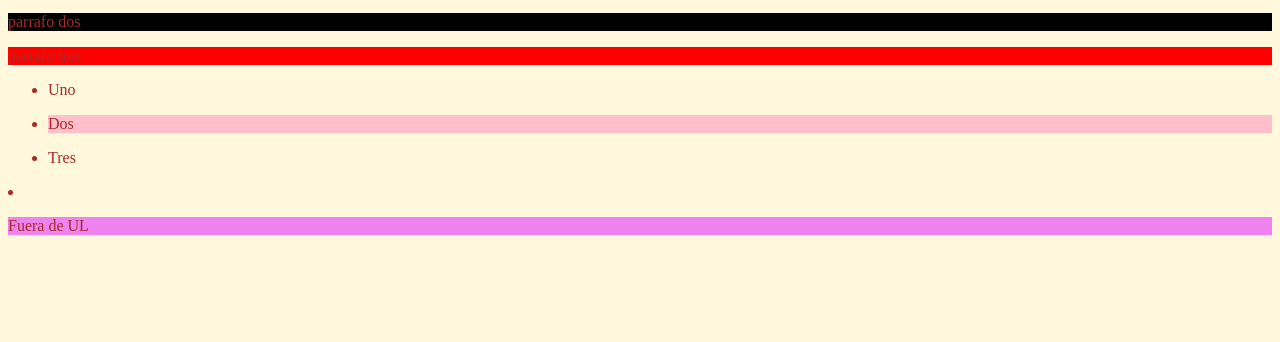
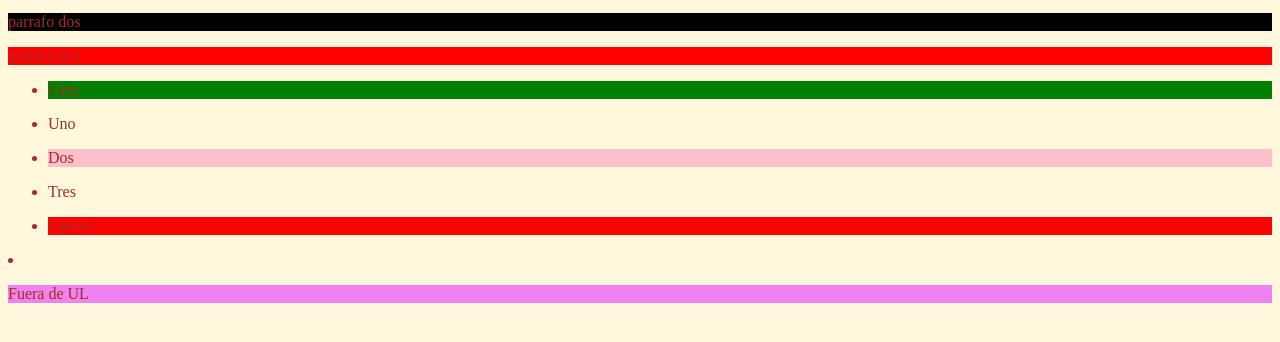
Before and after one commit to 2020-A-Python-GR1/py-reinoso-paul, a plain HTML site: page 04-scrapy/index.html in a window 1280 px wide. Shown: the part 218-560 px from the top of the page. Drawn offline with Linux system fonts and the light colour scheme.

Commit message:
etiquetas y creases

```diff
--- a/04-scrapy/index.html
+++ b/04-scrapy/index.html
@@ -48,9 +48,16 @@
         li > p {
             background-color: violet;
         }
+        li > p.epn {
+            background-color:red;
+        }
+        li > p.epn.uno {
+            background-color: green;
+        }
         body > ul > li > p {
             background-color: pink;
         }
+
 
 
     </style>
@@ -70,9 +77,11 @@
     <p class="fondo-rojo">parrafo tres</p>
 
     <ul>
+        <li><p class="epn uno">Cero</p></li>
         <li>Uno</li>
         <li><p>Dos</p></li>
         <li>Tres</li>
+        <li><p class="epn">Cuatro</p></li>
     </ul>
 
     <li><p>Fuera de UL</p></li>
```
